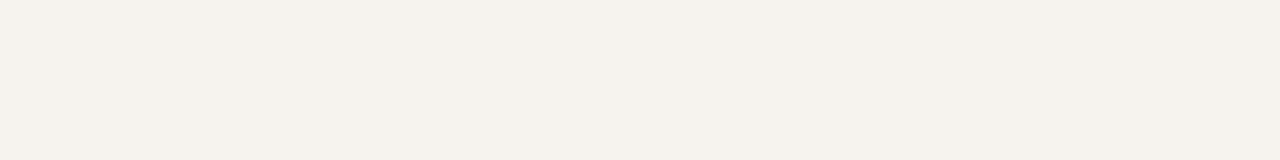
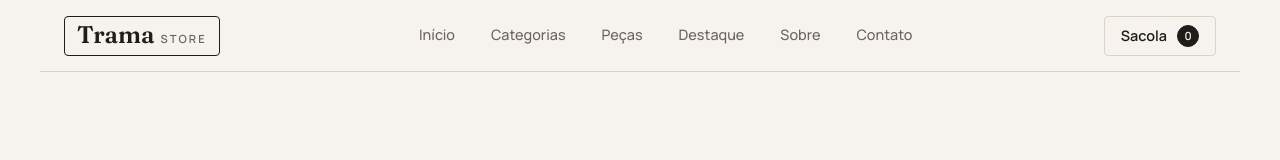
Before and after one commit to matheusgiachetti/aula07-flexbox-loja, a plain HTML site: page index.html in a window 1280 px wide. Drawn offline with Linux system fonts and the light colour scheme.

Commit message:
Cria cabeçalho com logo, menu de navegação e sacola usando Flexbox

```diff
--- a/index.html
+++ b/index.html
@@ -28,7 +28,38 @@
     <!-- Faixa fina no topo com aviso de frete e trocas -->
 
     <!-- ===================== CABEÇALHO ===================== -->
-    <!-- Logo da Trama Store, menu de navegação e ícones de busca/sacola -->
+    <!-- Logo da Trama Store, menu de navegação e sacola de compras -->
+    <header class="cabecalho">
+
+        <!-- Container que limita a largura e alinha os três blocos em linha -->
+        <div class="cabecalho-conteudo">
+
+            <!-- Logo em texto: leva de volta ao início da página -->
+            <a href="#inicio" class="logo" aria-label="Trama Store, voltar ao início">
+                <span class="logo-nome">Trama</span>
+                <span class="logo-complemento">Store</span>
+            </a>
+
+            <!-- Menu principal com links para as seções da página -->
+            <nav class="menu" aria-label="Menu principal">
+                <ul class="menu-lista">
+                    <li><a href="#inicio" class="menu-link">Início</a></li>
+                    <li><a href="#categorias" class="menu-link">Categorias</a></li>
+                    <li><a href="#produtos" class="menu-link">Peças</a></li>
+                    <li><a href="#destaque" class="menu-link">Destaque</a></li>
+                    <li><a href="#sobre" class="menu-link">Sobre</a></li>
+                    <li><a href="#contato" class="menu-link">Contato</a></li>
+                </ul>
+            </nav>
+
+            <!-- Sacola em texto com o contador de itens ao lado -->
+            <a href="#produtos" class="sacola" aria-label="Sacola de compras, 0 itens">
+                <span class="sacola-texto">Sacola</span>
+                <span class="sacola-contador">0</span>
+            </a>
+
+        </div>
+    </header>
 
     <main>
 
--- a/style.css
+++ b/style.css
@@ -153,3 +153,161 @@ h4 {
 p {
     color: var(--cor-texto-suave);
 }
+
+
+/* =========================================================
+   CABEÇALHO
+   Barra fixa no topo com logo, menu e sacola.
+   ========================================================= */
+
+/* Fica grudado no topo enquanto a página rola */
+.cabecalho {
+    position: sticky;
+    top: 0;
+    z-index: 10;
+    background-color: var(--cor-fundo);
+}
+
+/* BOX MODEL 01 - container do cabeçalho
+   width + height, padding, border e margin definidos */
+/* FLEX 01 - distribui logo, menu e sacola na mesma linha */
+.cabecalho-conteudo {
+    display: flex;
+    /* logo na esquerda, menu no meio e sacola na direita */
+    justify-content: space-between;
+    /* centraliza tudo na vertical dentro dos 72px de altura */
+    align-items: center;
+    gap: var(--espaco-lg);
+    width: 100%;
+    max-width: var(--largura-max);
+    height: 72px;
+    padding: 0 var(--espaco-lg);
+    border-bottom: 1px solid var(--cor-borda);
+    /* margin auto nas laterais centraliza o bloco na tela */
+    margin: 0 auto;
+}
+
+/* BOX MODEL 02 - logo com moldura, lembrando uma etiqueta de roupa */
+/* FLEX 02 - coloca "Trama" e "Store" lado a lado, alinhados pela base */
+.logo {
+    display: flex;
+    align-items: baseline;
+    gap: 6px;
+    height: 40px;
+    padding: 4px 12px;
+    border: 1.5px solid var(--cor-texto);
+    margin-right: var(--espaco-md);
+    border-radius: var(--raio-sm);
+}
+
+/* Nome principal da marca em fonte serifada */
+.logo-nome {
+    font-family: var(--fonte-titulo);
+    font-size: 1.5rem;
+    font-weight: 600;
+    line-height: 1.2;
+}
+
+/* "Store" menor, em caixa alta e espaçado */
+.logo-complemento {
+    font-size: 0.7rem;
+    font-weight: 600;
+    letter-spacing: 0.18em;
+    text-transform: uppercase;
+    color: var(--cor-texto-suave);
+}
+
+/* FLEX 03 - itens do menu em linha, com espaço igual entre eles */
+.menu-lista {
+    display: flex;
+    align-items: center;
+    gap: var(--espaco-lg);
+}
+
+/* BOX MODEL 03 - links do menu
+   A borda inferior começa transparente e ganha cor no hover */
+/* FLEX 04 - centraliza o texto do link na vertical dentro da altura fixa */
+.menu-link {
+    display: flex;
+    align-items: center;
+    height: 40px;
+    padding: 0 2px;
+    border-bottom: 2px solid transparent;
+    margin: 0 var(--espaco-xs);
+    font-size: 0.9rem;
+    font-weight: 500;
+    color: var(--cor-texto-suave);
+    transition: color var(--transicao), border-color var(--transicao);
+}
+
+/* Link em foco ou com o mouse em cima fica escuro e sublinhado */
+.menu-link:hover,
+.menu-link:focus-visible {
+    color: var(--cor-texto);
+    border-bottom-color: var(--cor-destaque);
+}
+
+/* BOX MODEL 04 - botão da sacola */
+/* FLEX 05 - alinha o texto "Sacola" e o contador lado a lado */
+.sacola {
+    display: flex;
+    align-items: center;
+    gap: var(--espaco-sm);
+    height: 40px;
+    padding: 0 var(--espaco-md);
+    border: 1px solid var(--cor-borda);
+    margin-left: var(--espaco-sm);
+    border-radius: var(--raio-sm);
+    font-size: 0.9rem;
+    font-weight: 600;
+    transition: border-color var(--transicao);
+}
+
+.sacola:hover,
+.sacola:focus-visible {
+    border-color: var(--cor-texto);
+}
+
+/* BOX MODEL 05 - bolinha com a quantidade de itens na sacola */
+/* FLEX 06 - centraliza o número dentro do círculo nos dois eixos */
+.sacola-contador {
+    display: flex;
+    justify-content: center;
+    align-items: center;
+    width: 22px;
+    height: 22px;
+    padding: 2px;
+    border: 1px solid var(--cor-texto);
+    margin-left: 2px;
+    border-radius: 50%;
+    font-size: 0.7rem;
+    background-color: var(--cor-texto);
+    color: var(--cor-fundo);
+}
+
+/* Telas menores: o menu desce para uma segunda linha e pode rolar
+   para os lados, já que não usamos JavaScript para abrir/fechar */
+@media (max-width: 860px) {
+    .cabecalho-conteudo {
+        /* permite que o menu quebre para a linha de baixo */
+        flex-wrap: wrap;
+        height: auto;
+        padding: var(--espaco-md);
+        row-gap: var(--espaco-sm);
+    }
+
+    .menu {
+        /* order joga o menu para depois da sacola */
+        order: 3;
+        width: 100%;
+        overflow-x: auto;
+    }
+
+    .menu-lista {
+        gap: var(--espaco-md);
+    }
+
+    .menu-link {
+        white-space: nowrap;
+    }
+}
```
